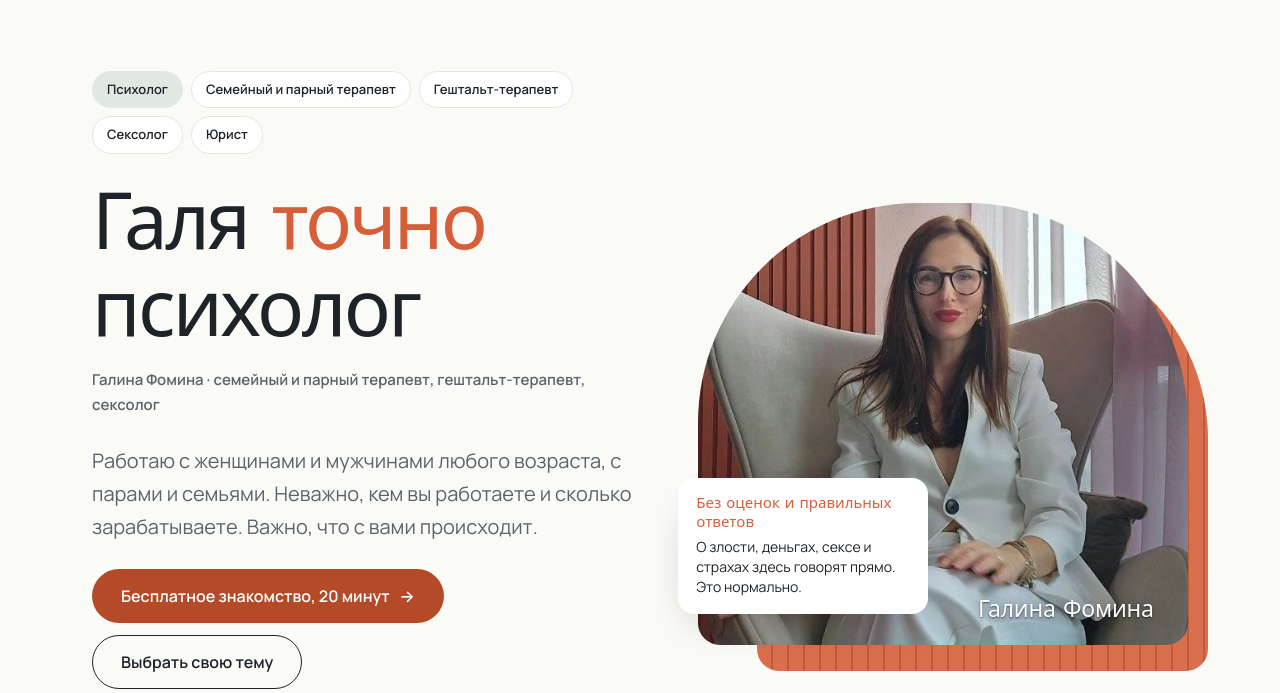
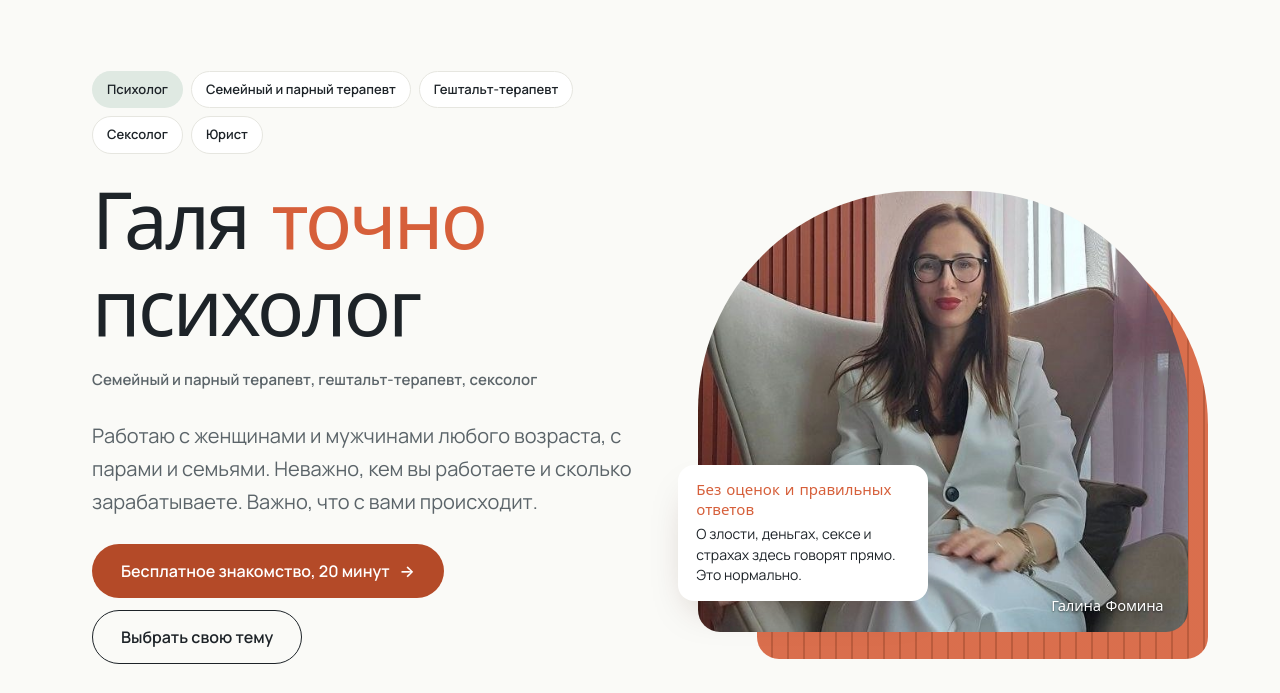
Before and after one commit to galyafomina/galyafomina, a plain HTML site: page index.html in a window 1280 px wide. Shown: the part 85-778 px from the top of the page. Drawn offline with Linux system fonts and the light colour scheme; a web font is replaced by a local one.

Commit message:
Убрать имя под заголовком, имя на фото меньше и по правому краю
Co-Authored-By: Claude Opus 5.5 <noreply@anthropic.com>
Claude-Session: https://claude.ai/code/session_01MYDLosBJpNxA7PUrUWdtx2

```diff
--- a/index.html
+++ b/index.html
@@ -104,8 +104,8 @@ nav.menu a{text-decoration:none;color:var(--muted);white-space:nowrap}
 .hero-facts span::before{content:"";display:inline-block;width:7px;height:7px;border-radius:50%;background:var(--terra);margin-right:9px;vertical-align:2px}
 .hero-photo{position:relative;max-width:100%}
 .hero-photo::before{content:"";position:absolute;inset:8% -4% -6% 12%;border-radius:200px 200px var(--r) var(--r);background:repeating-linear-gradient(90deg,var(--terra) 0 14px,var(--terra-deep) 14px 16px);opacity:.9}
-.hero-name{position:absolute;right:7%;bottom:5%;margin:0;z-index:2;color:#fff;font:500 clamp(18px,1.8vw,24px)/1.1 var(--display);letter-spacing:-.01em;white-space:nowrap;text-shadow:0 1px 2px rgba(0,0,0,.55),0 2px 14px rgba(0,0,0,.45)}
-@media(max-width:560px){.hero-name{bottom:auto;top:calc((100vw - 32px)*.9 - 84px);right:8%}}
+.hero-name{position:absolute;right:5%;bottom:4%;margin:0;z-index:2;color:#fff;text-align:right;font:500 clamp(13px,1.15vw,16px)/1.1 var(--display);letter-spacing:-.01em;white-space:nowrap;text-shadow:0 1px 2px rgba(0,0,0,.55),0 2px 14px rgba(0,0,0,.45)}
+@media(max-width:560px){.hero-name{bottom:auto;top:calc((100vw - 32px)*.9 - 72px);right:6%}}
 .hero-photo img{position:relative;width:100%;aspect-ratio:4/3.6;object-fit:cover;object-position:45% 40%;border-radius:220px 220px var(--r) var(--r)}
 .hero-note{position:absolute;left:-4%;bottom:7%;max-width:250px;background:var(--surface);border-radius:16px;padding:16px 18px;box-shadow:0 18px 40px -18px rgba(60,20,10,.35);font-size:14px;line-height:1.45}
 .hero-note b{display:block;font:500 15px/1.3 var(--display);color:var(--terra);margin-bottom:4px}
@@ -399,7 +399,7 @@ footer .wrap{display:flex;flex-wrap:wrap;gap:12px 32px;justify-content:space-bet
           <span class="chip">Психолог</span><span class="chip">Семейный и парный терапевт</span><span class="chip">Гештальт-терапевт</span><span class="chip">Сексолог</span><span class="chip">Юрист</span>
         </div>
         <h1 class="brand-h">Галя <em>точно</em><br>психолог</h1>
-        <p class="brand-sub">Галина Фомина · семейный и парный терапевт, гештальт-терапевт, сексолог</p>
+        <p class="brand-sub">Семейный и парный терапевт, гештальт-терапевт, сексолог</p>
         <p class="lead">Работаю с женщинами и мужчинами любого возраста, с парами и семьями. Неважно, кем вы работаете и сколько зарабатываете. Важно, что с вами происходит.</p>
         <div class="actions">
           <a class="btn btn-primary" href="#book" data-format="Знакомство">Бесплатное знакомство, 20 минут <span class="arr">→</span></a>
```
